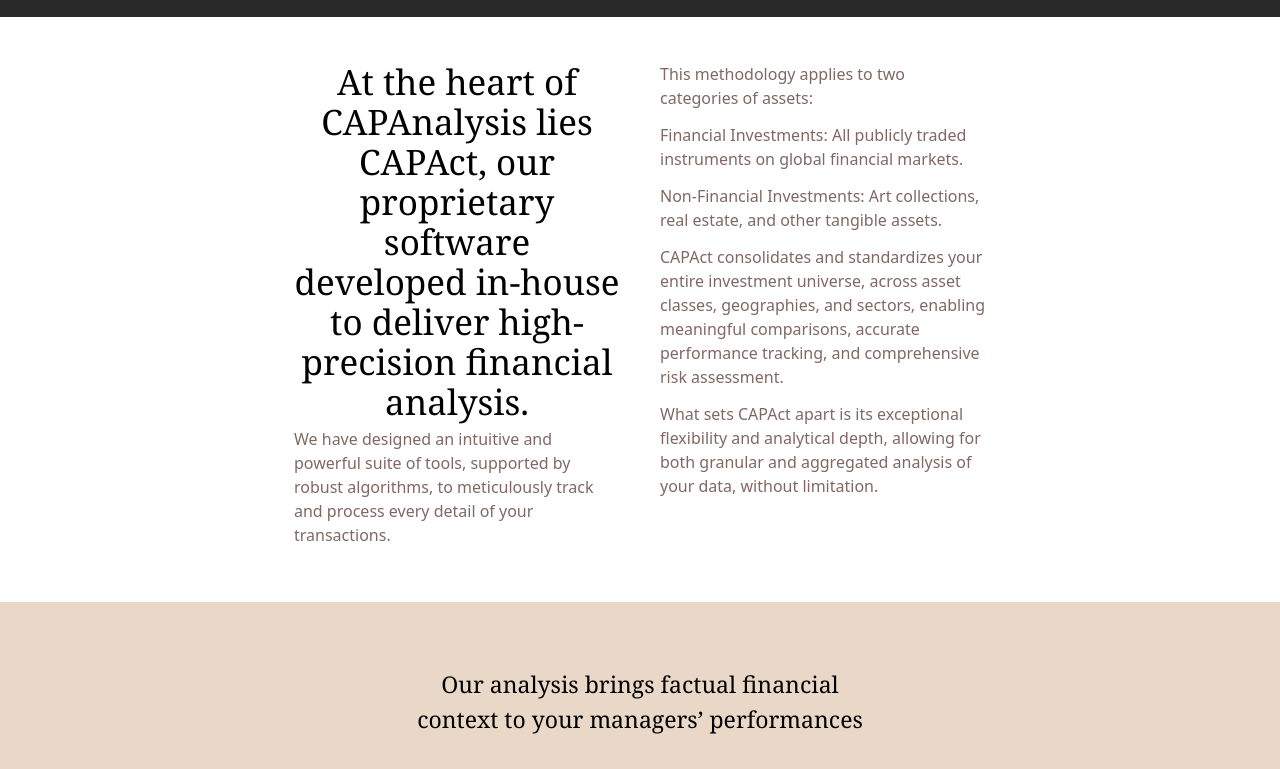
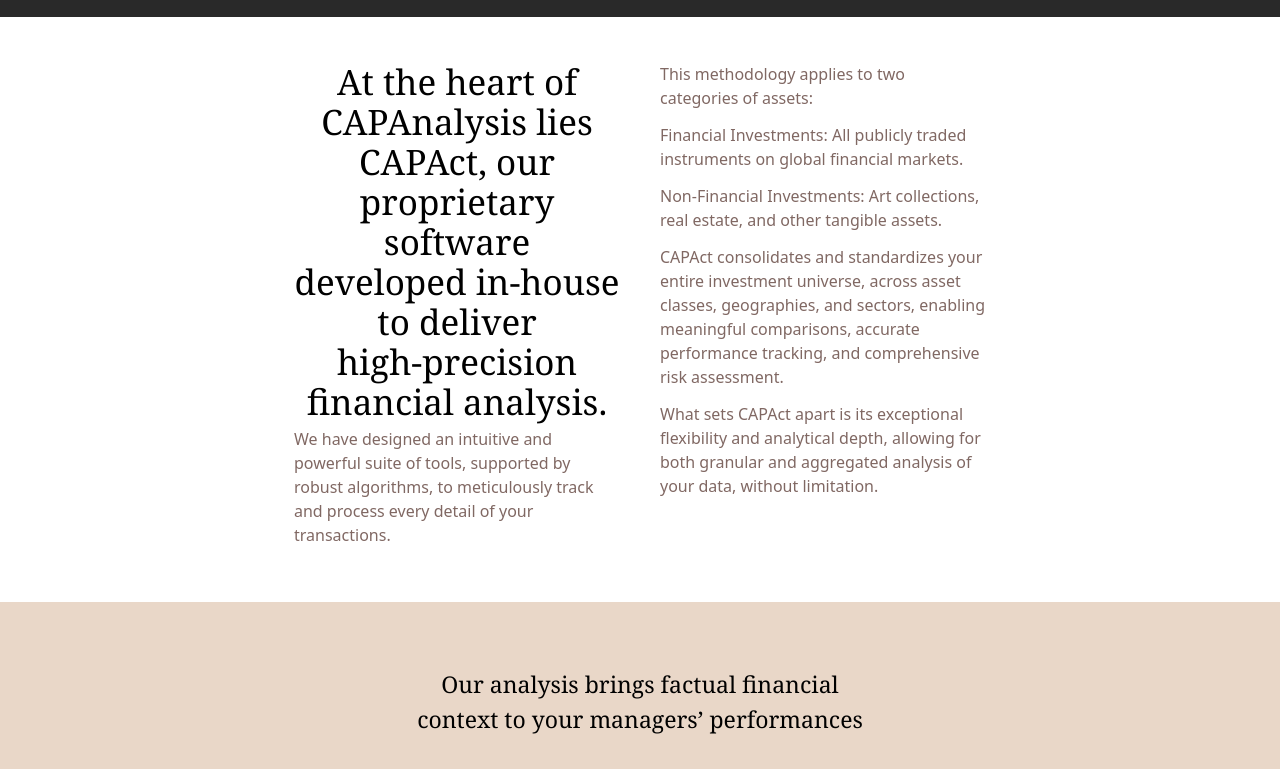
Before and after one commit to pierre-debruyne/CapAnalysis, a Next.js app: page /capact-innovation-software-performance-investments in a window 1280 px wide. Shown: the part 762-1531 px from the top of the page. Built offline with nearby package versions, Linux system fonts and the light colour scheme.

Commit message:
fix: responsive for paragraph

```diff
--- a/src/app/capact-innovation-software-performance-investments/page.tsx
+++ b/src/app/capact-innovation-software-performance-investments/page.tsx
@@ -15,7 +15,12 @@ export default function CapactInnovationSoftwarePerformanceInvestments() {
           <div className="font-normal font-serif text-[35px] lg:w-1/2 text-center flex flex-col justify-end">
             <p className="leading-10 lg:pb-[5px] pb-5">
               At the heart of CAPAnalysis lies CAPAct, our proprietary software
-              developed in-house to deliver high-precision financial analysis.
+              developed in-house to deliver
+              <span className="hidden lg:inline">
+                <br />
+              </span>
+              <span className="inline lg:hidden"> </span>
+              high-precision financial analysis.
             </p>
             <p className="font-light font-sans text-[#806863] text-[16px] text-start">
               We have designed an intuitive and powerful suite of tools,
```
